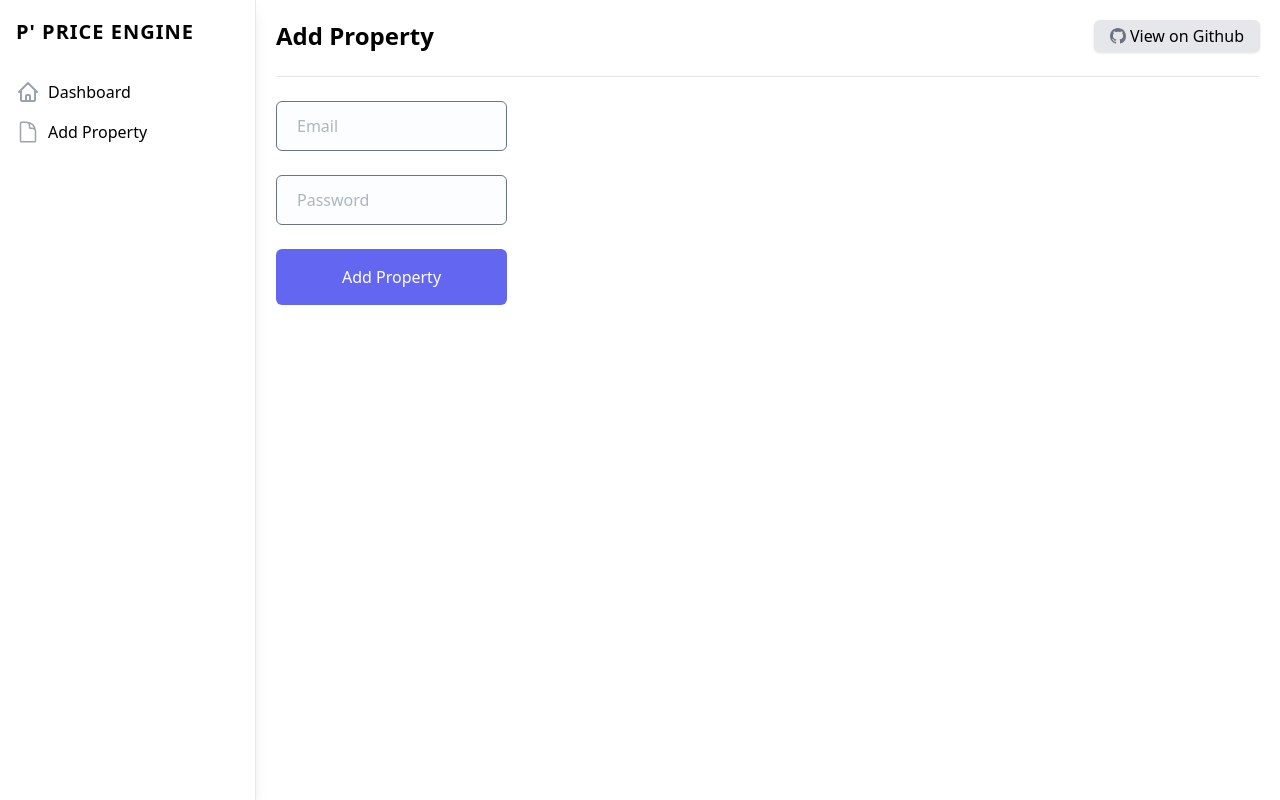
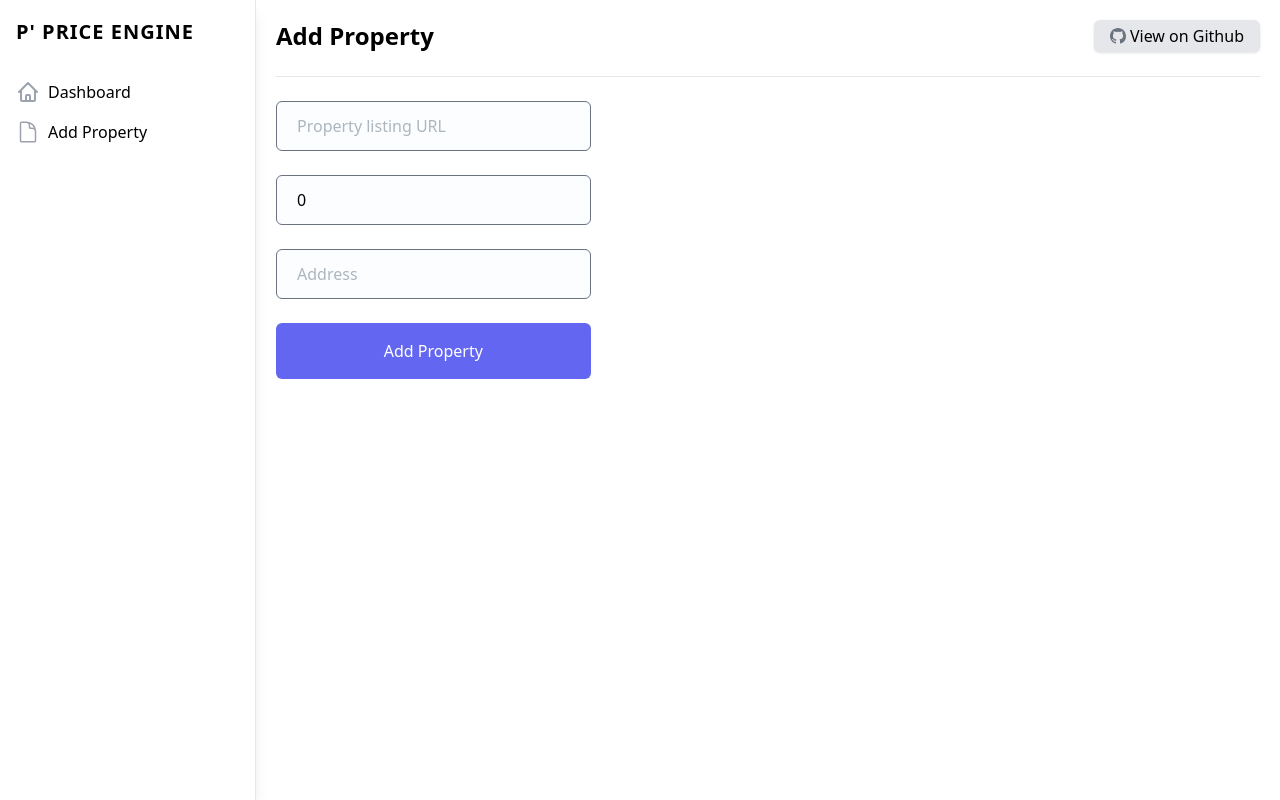
Before and after one commit to MatthewCYLau/property-price-client, a React (Vite) app: page /add-property in a window 1280 px wide. Built offline with nearby package versions, Linux system fonts and the light colour scheme; no server answers.

Commit message:
feat: add property api

```diff
--- a/src/pages/add-property/index.tsx
+++ b/src/pages/add-property/index.tsx
@@ -27,8 +27,8 @@ const AddPropertyPage = (): ReactElement => {
         `${import.meta.env.VITE_API_BASE_URL}/api/properties`,
         {
           listingUrl: formValues.listingUrl,
-          index: +formValues.askingPrice,
-          note: formValues.address
+          askingPrice: +formValues.askingPrice,
+          address: formValues.address
         },
         {
           headers: {
@@ -44,12 +44,14 @@ const AddPropertyPage = (): ReactElement => {
 
   return (
     <Layout>
-      <div className="grid grid-cols-1 gap-5 mt-6 sm:grid-cols-2 lg:grid-cols-4">
+      <div className="grid grid-cols-1 gap-5 mt-6 sm:grid-cols-2 lg:grid-cols-3">
         <form onSubmit={submitHandler}>
           <div className="mb-6">
             <input
               type="text"
-              placeholder="Email"
+              placeholder="Property listing URL"
+              name="listingUrl"
+              id="listingUrl"
               className="
                         w-full
                         rounded-md
@@ -64,12 +66,16 @@ const AddPropertyPage = (): ReactElement => {
                         focus-visible:shadow-none
                         focus:border-primary
                         "
+              value={formValues.listingUrl}
+              onChange={(e) => onChange(e)}
             />
           </div>
           <div className="mb-6">
             <input
-              type="password"
-              placeholder="Password"
+              type="text"
+              placeholder="Asking price"
+              name="askingPrice"
+              id="askingPrice"
               className="
                         w-full
                         rounded-md
@@ -84,6 +90,32 @@ const AddPropertyPage = (): ReactElement => {
                         focus-visible:shadow-none
                         focus:border-primary
                         "
+              value={formValues.askingPrice}
+              onChange={(e) => onChange(e)}
+            />
+          </div>
+          <div className="mb-6">
+            <input
+              type="text"
+              placeholder="Address"
+              name="address"
+              id="address"
+              className="
+                        w-full
+                        rounded-md
+                        border
+                        bordder-[#E9EDF4]
+                        py-3
+                        px-5
+                        bg-[#FCFDFE]
+                        text-base text-body-color
+                        placeholder-[#ACB6BE]
+                        outline-none
+                        focus-visible:shadow-none
+                        focus:border-primary
+                        "
+              value={formValues.address}
+              onChange={(e) => onChange(e)}
             />
           </div>
           <div className="mb-6">
```
